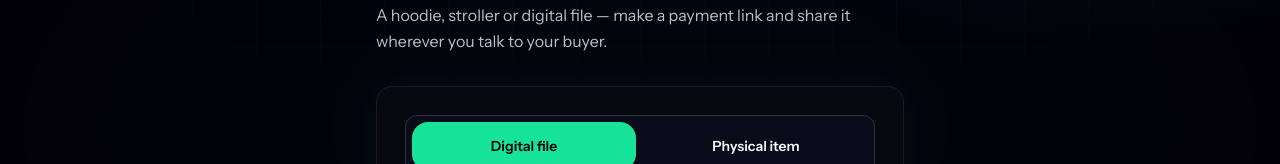
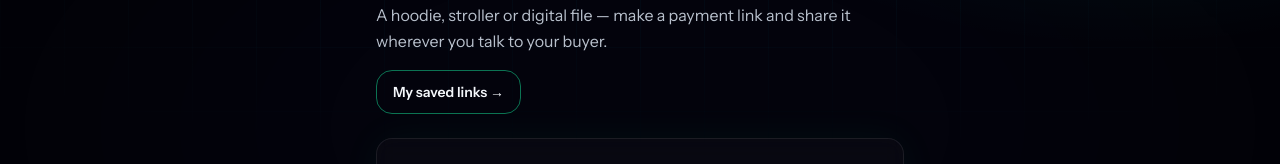
Before and after one commit to jonjys/curl-to-buy, a Next.js app: page /upload in a window 1280 px wide. Shown: the part 273-437 px from the top of the page. Built offline with nearby package versions, Linux system fonts and the light colour scheme; no server answers.

Commit message:
Surface saved links next to create link flow

```diff
--- a/app/upload/copy.jsx
+++ b/app/upload/copy.jsx
@@ -11,7 +11,8 @@ export default function UploadCopy(props) {
       <p className="font-mono text-[10px] font-medium uppercase tracking-kicker text-pine">{t.live}</p>
       <h1 className="mt-2 font-display text-display font-black tracking-tight">{sv ? 'Vad vill du sälja?' : 'What would you like to sell?'}</h1>
       <p className="mt-3 max-w-xl text-base leading-relaxed text-ink-soft">{sv ? 'En hoodie, barnvagn eller digital fil – skapa en köplänk och dela den där du redan pratar med köparen.' : 'A hoodie, stroller or digital file — make a payment link and share it wherever you talk to your buyer.'}</p>
-      <div className="nl-card mt-8 rounded-2xl p-5 sm:p-7">
+      <a href="/links" className="mt-4 inline-flex min-h-11 items-center rounded-lg border border-pine/50 px-4 text-sm font-semibold text-pine no-underline">{sv ? 'Mina sparade länkar →' : 'My saved links →'}</a>
+      <div className="nl-card mt-6 rounded-2xl p-5 sm:p-7">
         <SellMode {...props} />
       </div>
     </>
```
